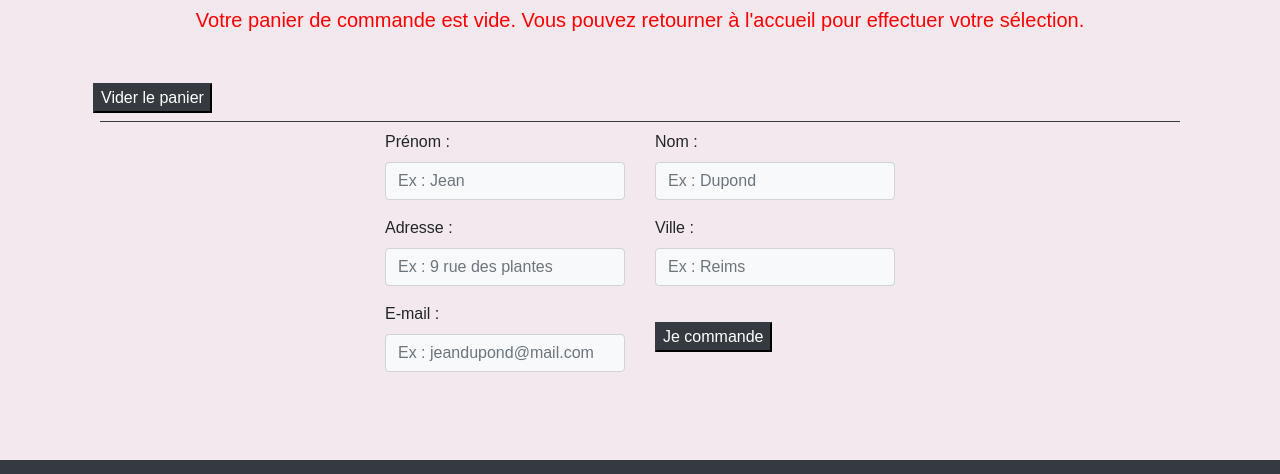
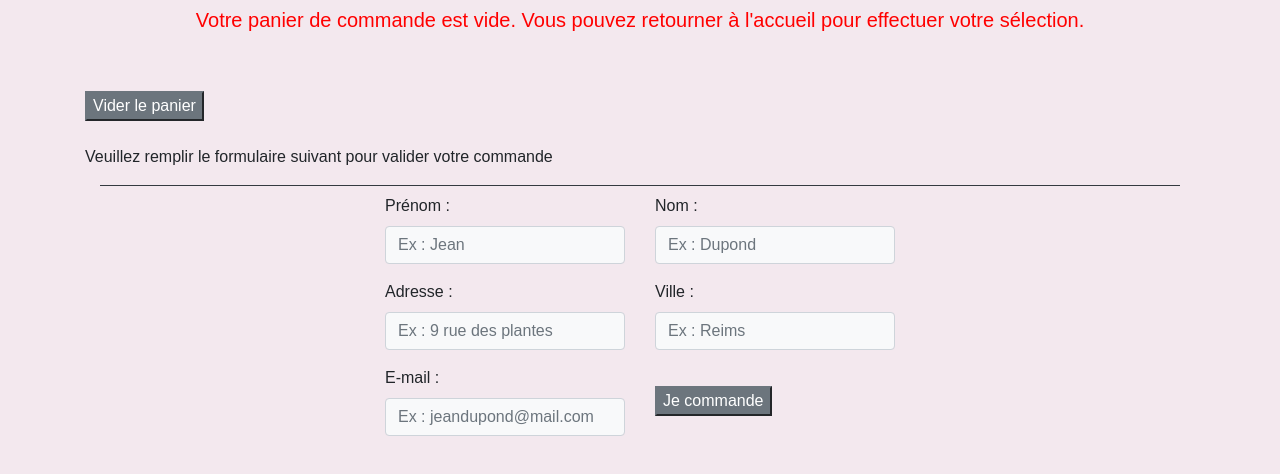
Before and after one commit to davidOC007/DavidHypach_5_26042021, a website: page panier.html in a window 1280 px wide. Shown: the part 158-632 px from the top of the page. Drawn offline with nearby package versions, Linux system fonts and the light colour scheme; a web font is replaced by a local one.

Commit message:
Modification nom des classes

```diff
--- a/panier.html
+++ b/panier.html
@@ -26,15 +26,16 @@
 				<h2 class = "col ml-auto">Votre panier</h2>
 				<!-- Affichage du panier -->
 				<div class="container" id="panierachat"></div>
-			<div class="row m-2" id="affichage-total">
 				<div>
 					<br>
-					<h2 id = "textcommande" class="prix-total col ml-auto"></h2>
-					<span><button id ="viderpanier" class="btn-dark">Vider le panier</button></span>
+					<p id = "ordertext" class="totalprice"></p>
+					<button id ="empty" class="btn-secondary">Vider le panier</button>
 				</div>
-			</div>
-
+				<br>
 				<div id="formulaire">
+					<p>
+						Veuillez remplir le formulaire suivant pour valider votre commande
+					</p>
 					<!-- Formulaire -->
 					<div class="container">
 						<form class="col mb-5" id="form" method="POST" action="traitement.php">
@@ -69,7 +70,7 @@
 									<small id="invalid_email"></small>
 								</div>
 								<div class="form-group col-md-3">
-								<button type="submit" id="btn_envoi_form" class="btn-dark rounded-0 btn_center">Je commande</button>
+									<button type="submit" id="btn_envoi_form" class="btn-secondary rounded-0 btn_center">Je commande</button>
 								</div>
 							</div>
 						</form>
@@ -87,9 +88,5 @@
 			</ul>
 		</footer>
 		<script src="panier.js"></script>
-		<script src="https://code.jquery.com/jquery-3.3.1.slim.min.js" integrity="sha384-q8i/X+965DzO0rT7abK41JStQIAqVgRVzpbzo5smXKp4YfRvH+8abtTE1Pi6jizo" crossorigin="anonymous"></script>
-		<script src="https://cdnjs.cloudflare.com/ajax/libs/popper.js/1.14.7/umd/popper.min.js" integrity="sha384-UO2eT0CpHqdSJQ6hJty5KVphtPhzWj9WO1clHTMGa3JDZwrnQq4sF86dIHNDz0W1" crossorigin="anonymous"></script>
-		<script src="https://stackpath.bootstrapcdn.com/bootstrap/4.3.1/js/bootstrap.min.js" integrity="sha384-JjSmVgyd0p3pXB1rRibZUAYoIIy6OrQ6VrjIEaFf/nJGzIxFDsf4x0xIM+B07jRM" crossorigin="anonymous"></script>
-		<script src="https://kit.fontawesome.com/94733f1cba.js" crossorigin="anonymous"></script>
 	</body>
 </html>
```
Lines whose indentation alone changed are shown as unchanged.
